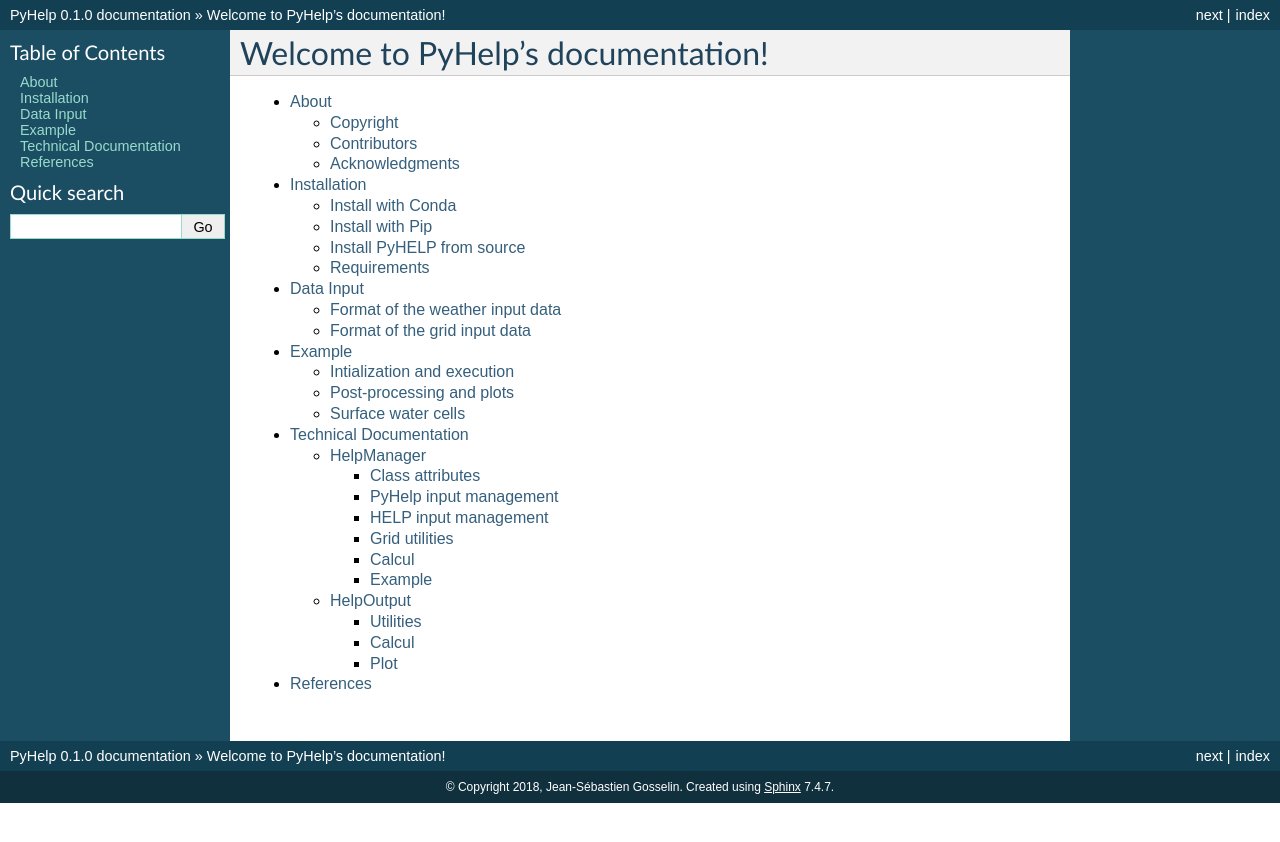
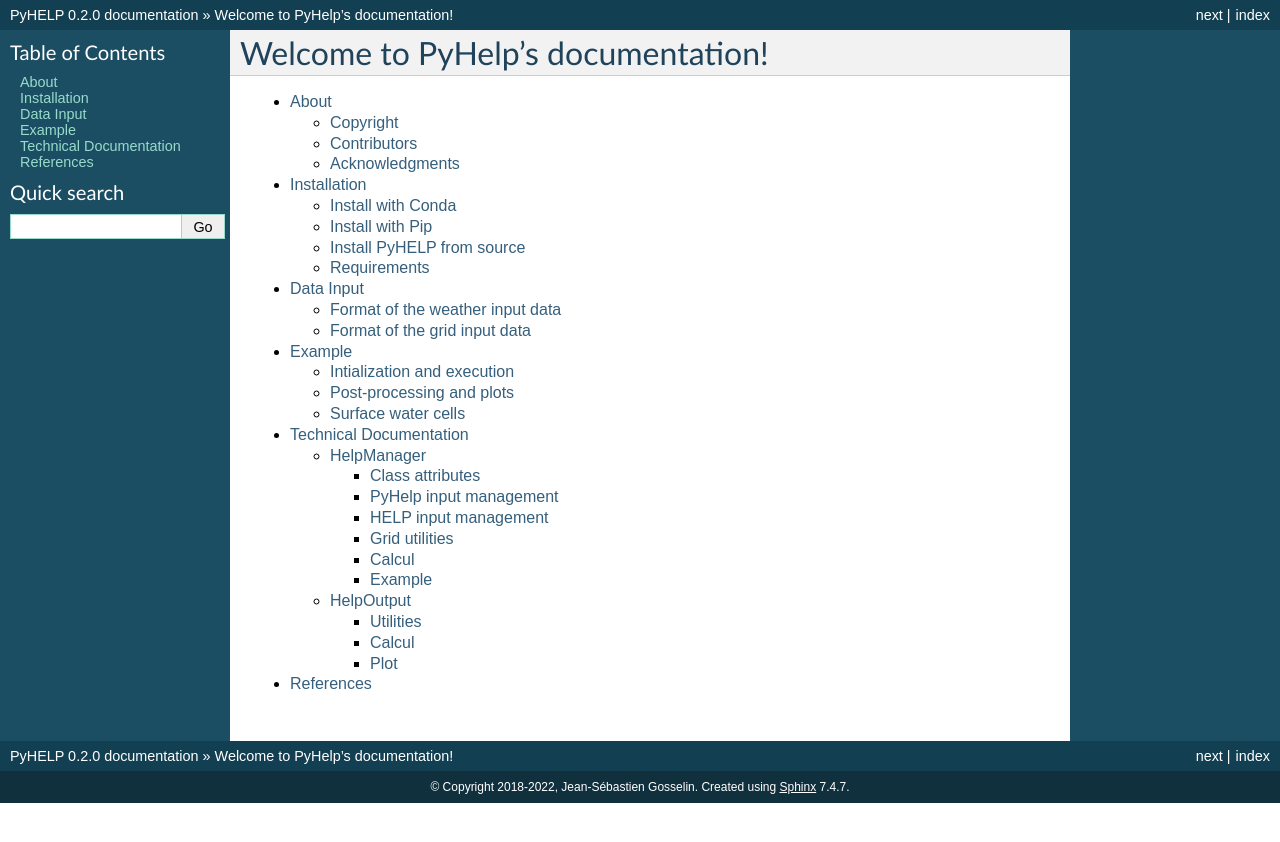
Before and after one commit to cgq-qgc/pyhelp, a Sphinx documentation site: the page built from docs/index.rst, in a window 1280 px wide. Shown: the top 842 px of the page. Built offline with Sphinx 7.4.7, drawn with Linux system fonts in a browser that asks for light colours; formulas are drawn with MathJax 3.

Commit message:
Update doc conf.py file

```diff
--- a/docs/conf.py
+++ b/docs/conf.py
@@ -30,21 +30,20 @@
 
 
 MOCK_MODULES = ['pyhelp.HELP3O', 'matplotlib', 'matplotlib.pyplot', 'numpy',
-                'matplotlib.transforms', 'pandas', 'netCDF4', 'geopandas',
-                'xlrd', 'xlrd.xldate', 'h5py', 'scipy', 'scipy.stats',
-                'shapely', 'shapely.geometry']
+                'matplotlib.transforms', 'pandas', 'h5py', 'scipy',
+                'scipy.stats']
 sys.modules.update((mod_name, Mock()) for mod_name in MOCK_MODULES)
 
 # -- Project information -----------------------------------------------------
 
-project = 'PyHelp'
-copyright = '2018, Jean-Sébastien Gosselin'
+project = 'PyHELP'
+copyright = '2018-2022, Jean-Sébastien Gosselin'
 author = 'Jean-Sébastien Gosselin'
 
 # The short X.Y version
 version = ''
 # The full version, including alpha/beta/rc tags
-release = '0.1.0'
+release = '0.2.0'
 
 
 # -- General configuration ---------------------------------------------------
```
